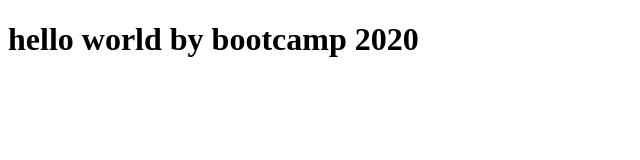
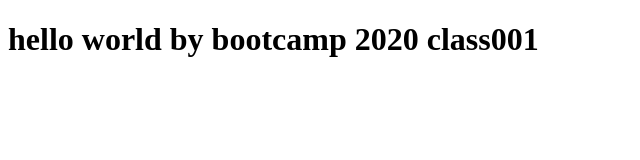
Before and after one commit to sabirfarhan/bootcamp2020, a plain HTML site: page index.html in a window 1280 px wide. Shown: the whole page, without its empty margins (0-640 px from the left). Drawn offline with Linux system fonts and the light colour scheme.

Commit message:
changes in index.html

```diff
--- a/index.html
+++ b/index.html
@@ -6,6 +6,6 @@
     <title>CLASS001</title>
 </head>
 <body>
-    <h1> hello world by bootcamp 2020 </h1>
+    <h1> hello world by bootcamp 2020 class001 </h1>
 </body>
 </html>
```
